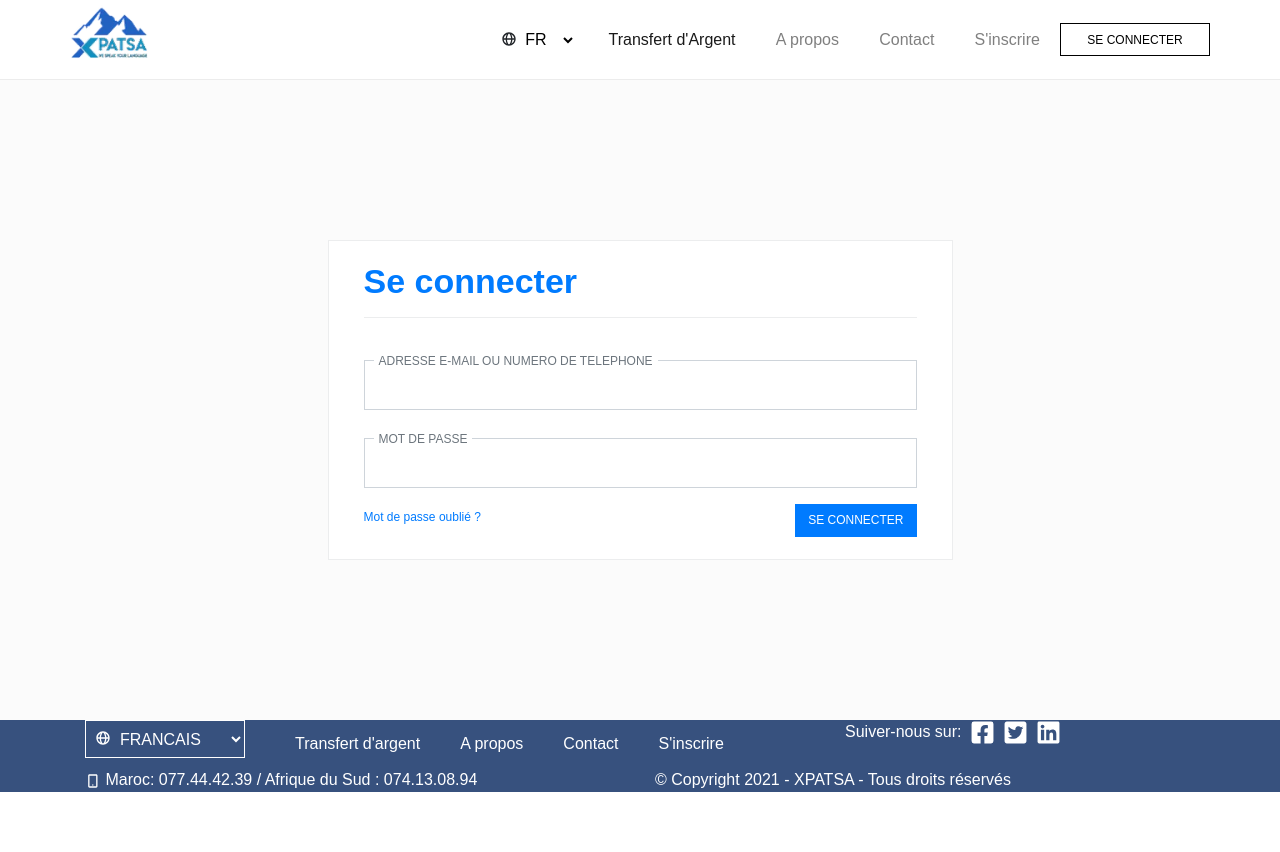
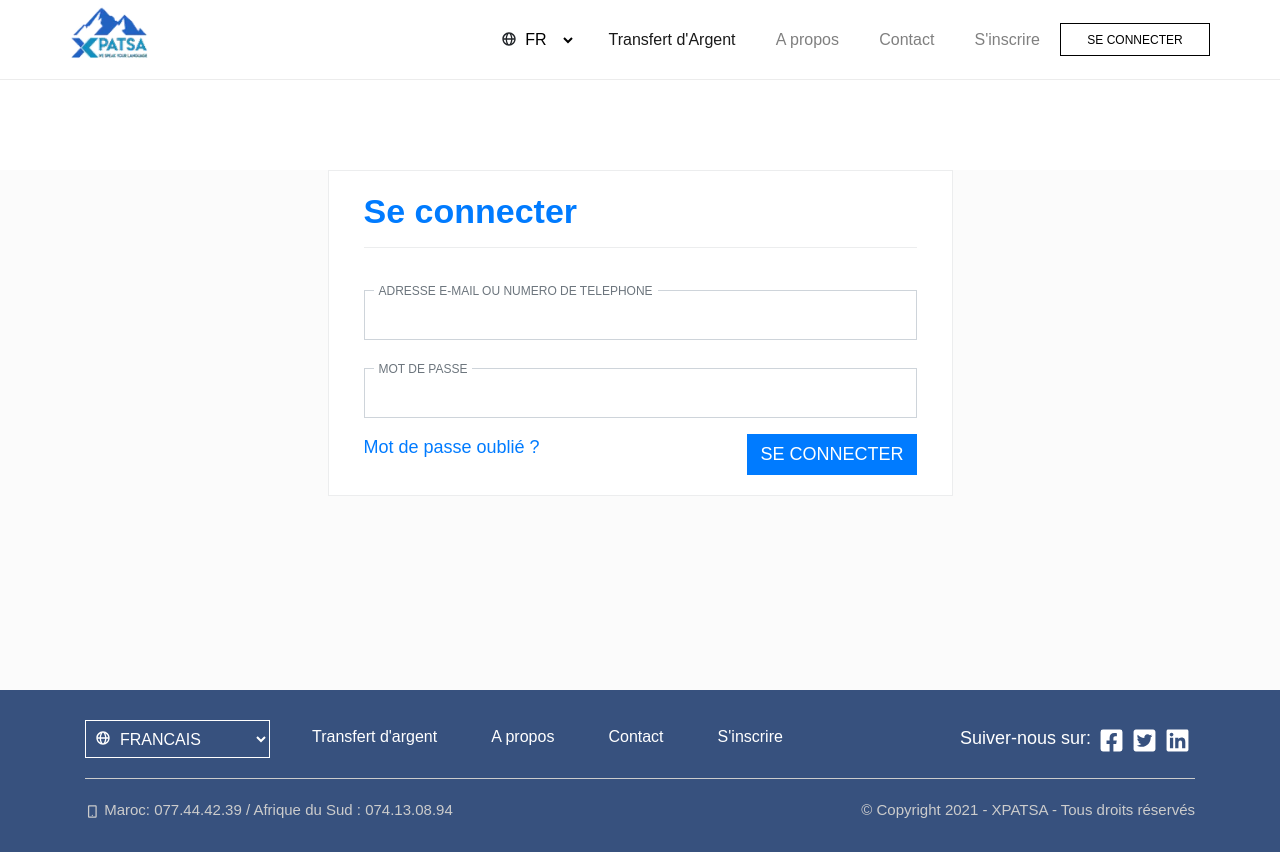
Before and after one commit to elprofa/xpatsa, a Next.js app: page /connexion in a window 1280 px wide. Before the commit the page ends 800 px from the top, so only its background shows below. Built offline with nearby package versions, Linux system fonts and the light colour scheme; a web font is replaced by a local one.

Commit message:
elprofa etape 3

```diff
--- a/components/footer/footer.stc.js
+++ b/components/footer/footer.stc.js
@@ -5,14 +5,113 @@ export const RangerFooter = styled.div`
   color: white;
   background: #37517e !important;
   font-size: 10px;
+  padding:30px 0px;
+  .firstLine
+  {
+    border-bottom:1px solid #ccc;
+    margin:0px;
+    padding-bottom:0px;
+
+    @media (min-width: 576px) {
+      padding-bottom:20px;
+    }
+
+  }
+
+  .lastLine
+  {
+    margin-top:20px;
+    margin-left:0px;
+    margin-right:0px;
+  }
+
+  .lastLine .smLeft1
+  {
+    padding:0px;
+    text-align:center;
+    font-size: 13px;
+    font-weight: 100;
+    color: #ccc;
+
+    @media (min-width: 576px) {
+        padding-left:0px;
+        font-size: 15px;
+    }
+    @media (min-width: 577px){
+      text-align:left;
+    }
+  }
+
+  .lastLine .smRight1
+  {
+    padding:0px;
+    text-align:center;
+    font-size: 13px;
+    font-weight: 100;
+    color: #ccc;
+
+    @media (min-width: 576px) {
+        padding-right:0px;
+        text-align:right;
+        font-size: 15px;
+    }
+  }
+
+  .menuFooter
+  {
+    @media (max-width: 990px) {
+        display:none !important;
+    }
+  }
+
+  .smLeft
+  {
+    padding:0px;
+    @media (min-width: 576px) {
+        padding-left:0px;
+    }
+  }
+
+  .smRight
+  {
+    padding:0px;
+    @media (min-width: 576px) {
+      padding-right:0px;
+    }
+  }
+
+
   @media (min-width: 900px) {
     font-size: 16px;
   }
+  .socialMediaUl
+  {
 
+    text-align: center;
+    font-size: 12px;
+    @media (min-width: 576px)
+    {
+      float:right;
+    }
+
+    @media (min-width: 990px)
+    {
+      margin-right:0px !important;
+    }
+  }
+
+  li.socialMediaUl.list-group-item span {
+      font-size: 18px;
+  }
   .list-group-item {
     background-color: transparent;
     border: none;
     color: white !important;
+    @media (min-width: 991px)
+    {
+      padding: 5px;
+      margin: auto;
+    }
   }
 
   select {
--- a/components/footer/index.js
+++ b/components/footer/index.js
@@ -18,8 +18,8 @@ const PiedDePage = (props) => {
   return (
     <RangerFooter>
       <Container>
-        <Row className="">
-          <Col sm={2} className="">
+        <Row className="firstLine">
+          <Col lg={2} className="smLeft">
             <DropDownInput
               OptionList={[
                 { item: "FRANCAIS", value: "fr" },
@@ -27,7 +27,7 @@ const PiedDePage = (props) => {
               ]}
             />
           </Col>
-          <Col sm={6} className="d-none d-md-block">
+          <Col lg={6} className="d-none d-md-block menuFooter">
             <ListGroup horizontal>
               <Link href="/transfert">
                 <ListGroupItem tag="a" href="/transfert">
@@ -51,19 +51,24 @@ const PiedDePage = (props) => {
               </Link>
             </ListGroup>
           </Col>
-          <Col sm={4} className="">
-            Suiver-nous sur:
-            <FaFacebookSquare size={25} className="mx-2" />
-            <FaTwitterSquare size={25} className="mr-2" />
-            <FaLinkedin size={25} />
+          <Col lg={4} className="smRight">
+            <ListGroup>
+                <ListGroupItem className="socialMediaUl">
+                <span>Suiver-nous sur:</span>
+                <FaFacebookSquare size={25} className="mx-2" />
+                <FaTwitterSquare size={25} className="mr-2" />
+                <FaLinkedin size={25} />
+                </ListGroupItem>
+            </ListGroup>
+
           </Col>
         </Row>
-        <Row className="">
-          <Col sm={6} className="">
+        <Row className="lastLine">
+          <Col sm={6} className="smLeft1">
             {" "}
             <BiMobileAlt /> Maroc: 077.44.42.39 / Afrique du Sud : 074.13.08.94
           </Col>
-          <Col sm={6} className="">
+          <Col sm={6} className="smRight1">
             {" "}
             © Copyright 2021 - XPATSA - Tous droits réservés
           </Col>
--- a/components/shared/CommentCaFonctionne/CommentCaFonctionne.js
+++ b/components/shared/CommentCaFonctionne/CommentCaFonctionne.js
@@ -33,7 +33,7 @@ const CommentCaFonctionne = (props) => {
   return(
     <CommentCaFonctionneStc>
         <Container>
-            <Titre texte="Comment ca fonctionne uhn?" color="#007bff"/>
+            <Titre texte="Comment ca fonctionne ?" color="#007bff"/>
             <Row>
             {Listeblock.map(block => <Col lg={4}><BlockFonctionnement
                 key={block.key.length}
--- a/components/shared/formLogin/formLogin.js
+++ b/components/shared/formLogin/formLogin.js
@@ -15,10 +15,10 @@ const FormLogin = (props) => {
         <InputGroup textLabel="ADRESSE E-MAIL OU NUMERO DE TELEPHONE" />
         <InputGroup textLabel="MOT DE PASSE" />
         <Row>
-          <Col id="left">
+          <Col id="left" lg={6}>
             <a href="#elprofa.com">Mot de passe oublié ?</a>
           </Col>
-          <Col id="right">
+          <Col id="right" lg={6}>
             <Bouton texte="SE CONNECTER" backgroundColor="#007bff" />
           </Col>
         </Row>
--- a/components/shared/formLogin/formLogin.stc.js
+++ b/components/shared/formLogin/formLogin.stc.js
@@ -5,7 +5,7 @@ const FormLoginStc = styled(Container)`
   h1 {
     margin-bottom: 30px;
     border-bottom: 1px solid #ecedee;
-    font-size: 12px;
+    font-size: 22px;
     @media (min-width: 900px) {
       font-size: 34px;
     }
@@ -14,14 +14,14 @@ const FormLoginStc = styled(Container)`
   button,
   #left a,
   input {
-    font-size: 8px;
+    font-size: 15px;
     @media (min-width: 900px) {
-      font-size: 12px;
+      font-size: 18px;
     }
   }
 
   a {
-    font-size: 12px;
+    font-size: 15px;
   }
   #left {
     text-align: left;
@@ -29,6 +29,12 @@ const FormLoginStc = styled(Container)`
   #right {
     text-align: right;
   }
+  .col-lg-6
+  {
+    @media (max-width: 996px) {
+      text-align:center !important;
+    }
+  }
 `;
 
 export default FormLoginStc;
--- a/components/shared/formRegister/formRegister.stc.js
+++ b/components/shared/formRegister/formRegister.stc.js
@@ -18,7 +18,7 @@ import { Container } from "reactstrap";
     }
     a
     {
-        font-size:12px;
+        font-size:15px;
     }
     #left
     {
--- a/pages/connexion.js
+++ b/pages/connexion.js
@@ -5,7 +5,8 @@ import FormLogin from "../components/shared/formLogin/formLogin";
 
 const Wrapper = styled(Container)`
   background: #fbfbfb;
-  height: 80vh;
+  min-height: 65vh;
+  margin-top: 90px;
 
   .card {
     border-color: #ecedee;
@@ -13,7 +14,6 @@ const Wrapper = styled(Container)`
     padding: 20px;
     @media (min-width: 900px) {
       width: 50%;
-      height: 50%;
     }
   }
 `;
```
